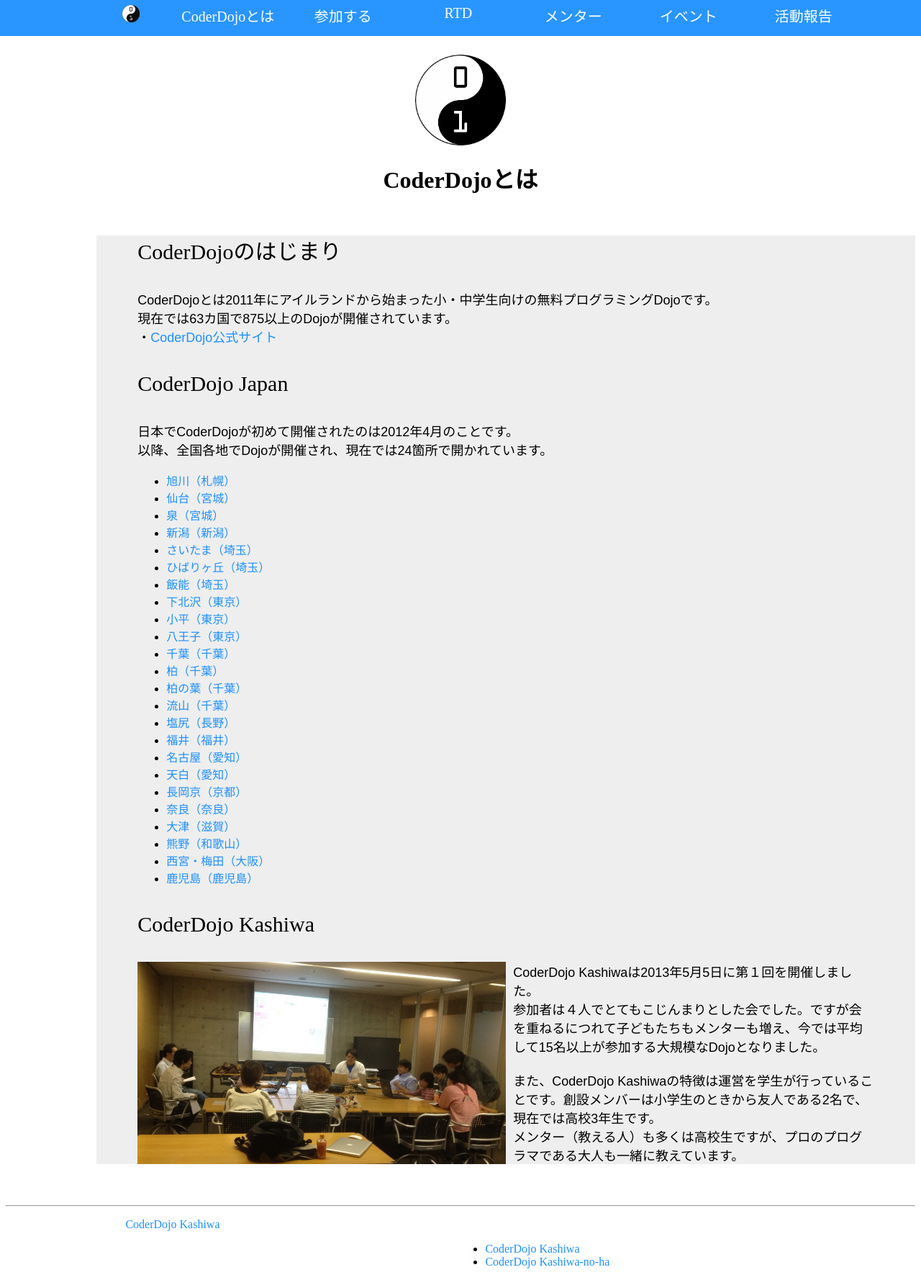
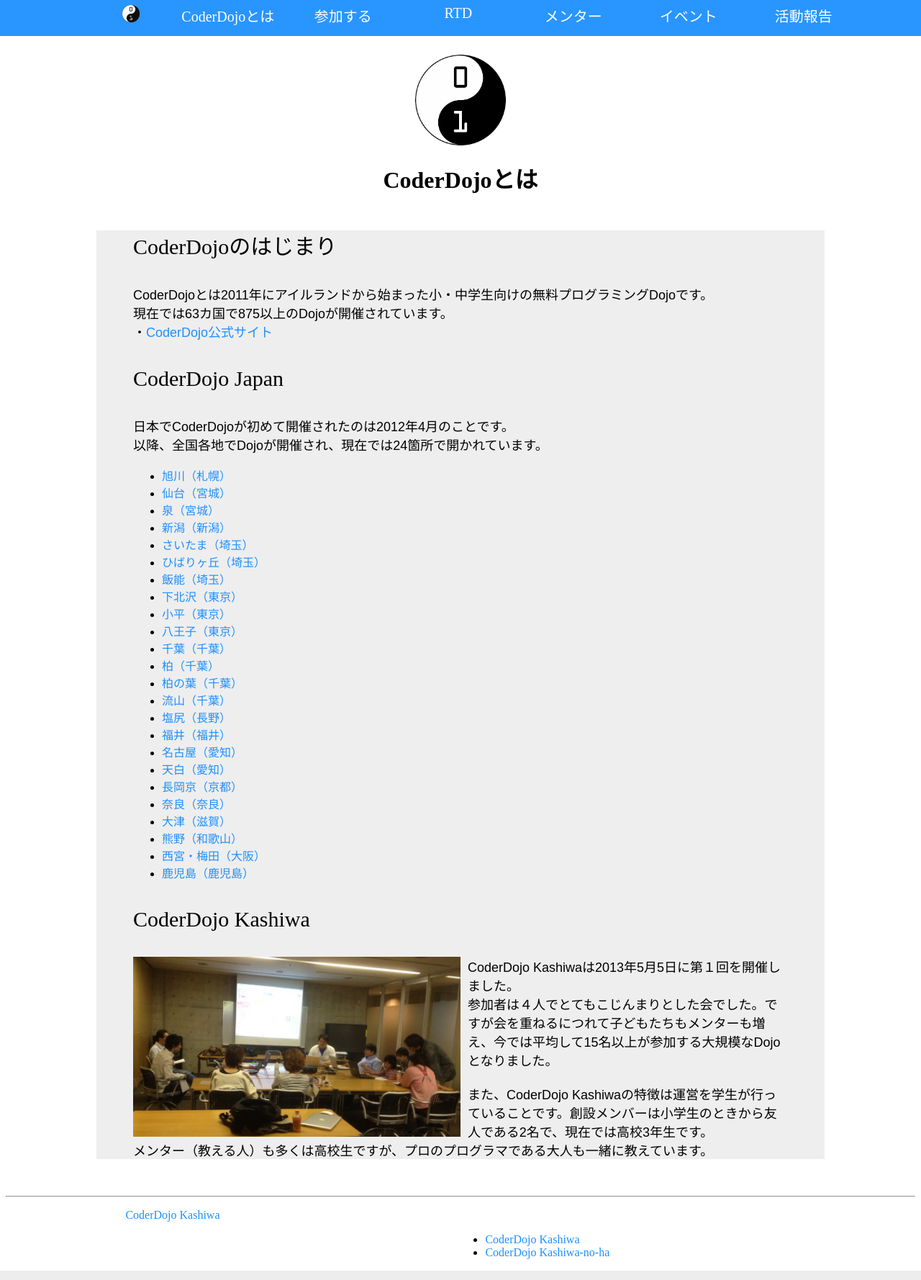
Before and after one commit to Mikimaro/CDK_HP, a PHP site: page /about.php in a window 1280 px wide. Shown: the whole page at 72% size. Run offline with PHP 8.4, Linux system fonts and the light colour scheme; some libraries are stand-ins or nearby versions.

Commit message:
CSS修正

```diff
--- a/style/style.css
+++ b/style/style.css
@@ -91,16 +91,10 @@ a{
 /*== main ==*/
 #main{
 	margin-top: 50px;
-<<<<<<< HEAD
-
 	width: 80%;
 	background-color: #EEEEEE;
 	margin-left: 10%;
-=======
-	width: 80%;
-	margin-left: 10%;
-	background-color: #EEEEEE;
->>>>>>> 59fa590dbc7b50cdac9a37ee8d95cd9002e39dd1
+
 
 }
 
```
